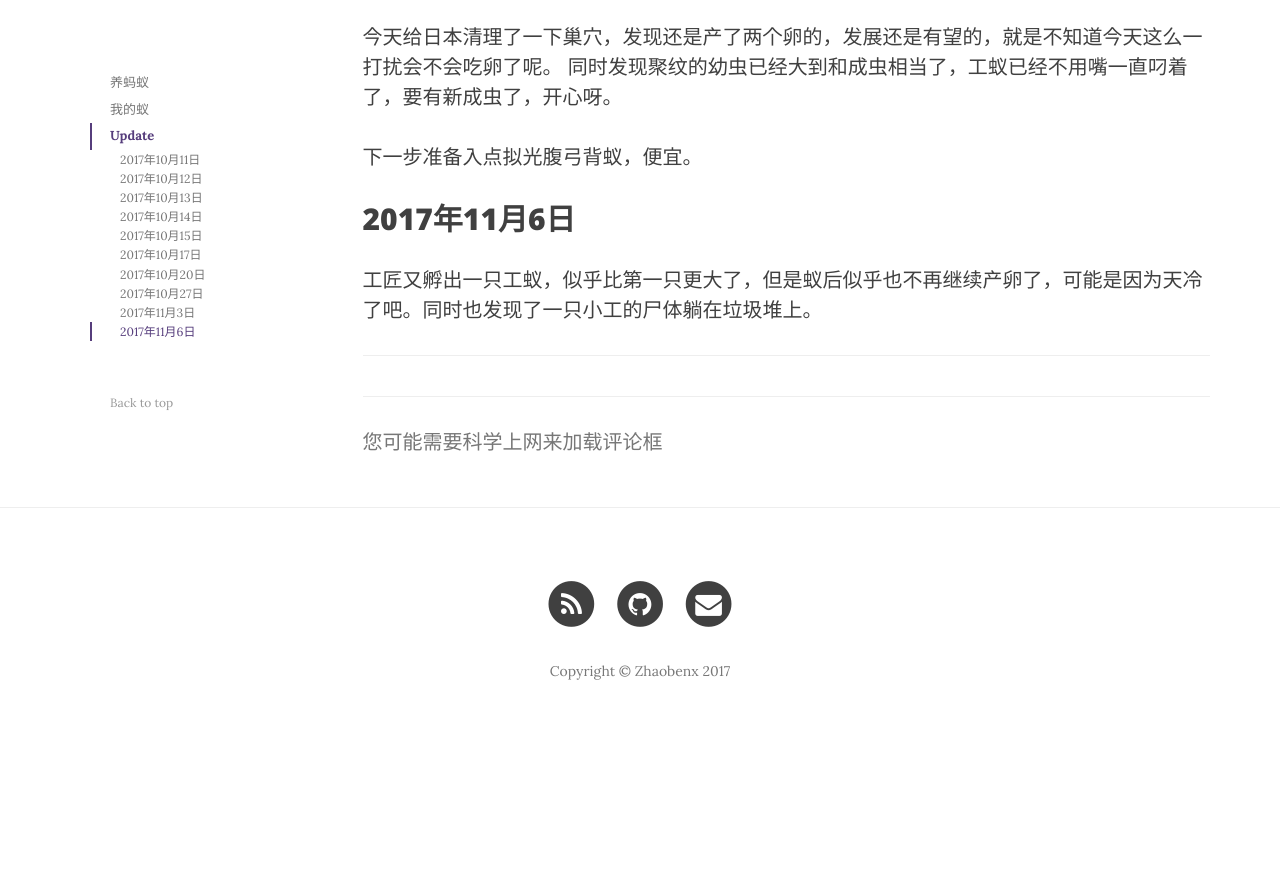
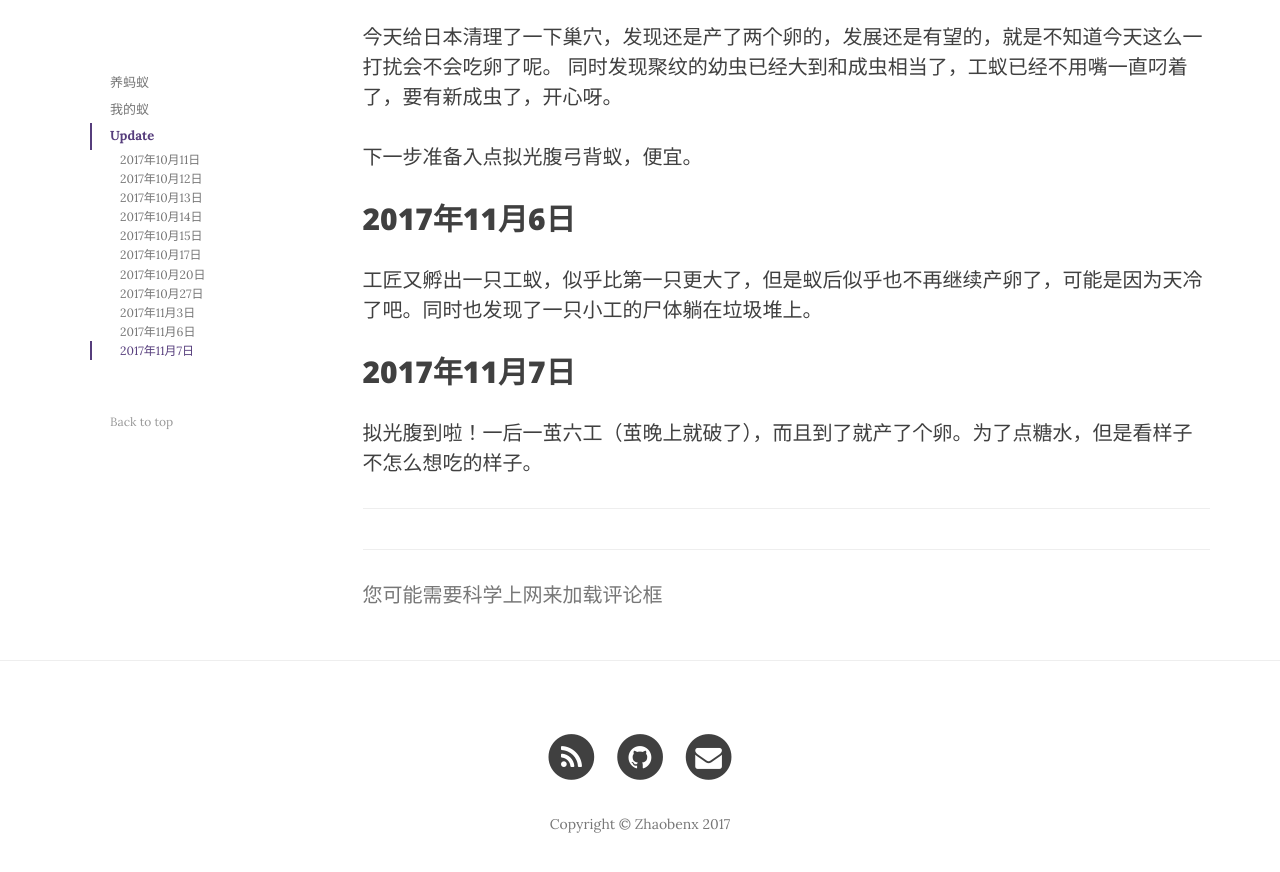
Before and after one commit to zhaobenx/zhaobenx.github.io, a Jekyll site: the page built from _posts/2017-10-10-love-ants.md, in a window 1280 px wide and 900 px high, scrolled down 5573 px. Shown: the top 872 px of the window. Built offline with Jekyll 4.4.1, drawn with Linux system fonts in a browser that asks for light colours; nearby versions of some CDN libraries; comment, search, counter and statistics services are not loaded; before the commit the page ends 6320 px from its top, so only the background shows below that.

Commit message:
Update 2017-10-10-love-ants.md

```diff
--- a/_posts/2017-10-10-love-ants.md
+++ b/_posts/2017-10-10-love-ants.md
@@ -131,3 +131,7 @@ published: true
 ## 2017年11月6日
 
 工匠又孵出一只工蚁，似乎比第一只更大了，但是蚁后似乎也不再继续产卵了，可能是因为天冷了吧。同时也发现了一只小工的尸体躺在垃圾堆上。
+
+## 2017年11月7日
+
+拟光腹到啦！一后一茧六工（茧晚上就破了），而且到了就产了个卵。为了点糖水，但是看样子不怎么想吃的样子。
```
